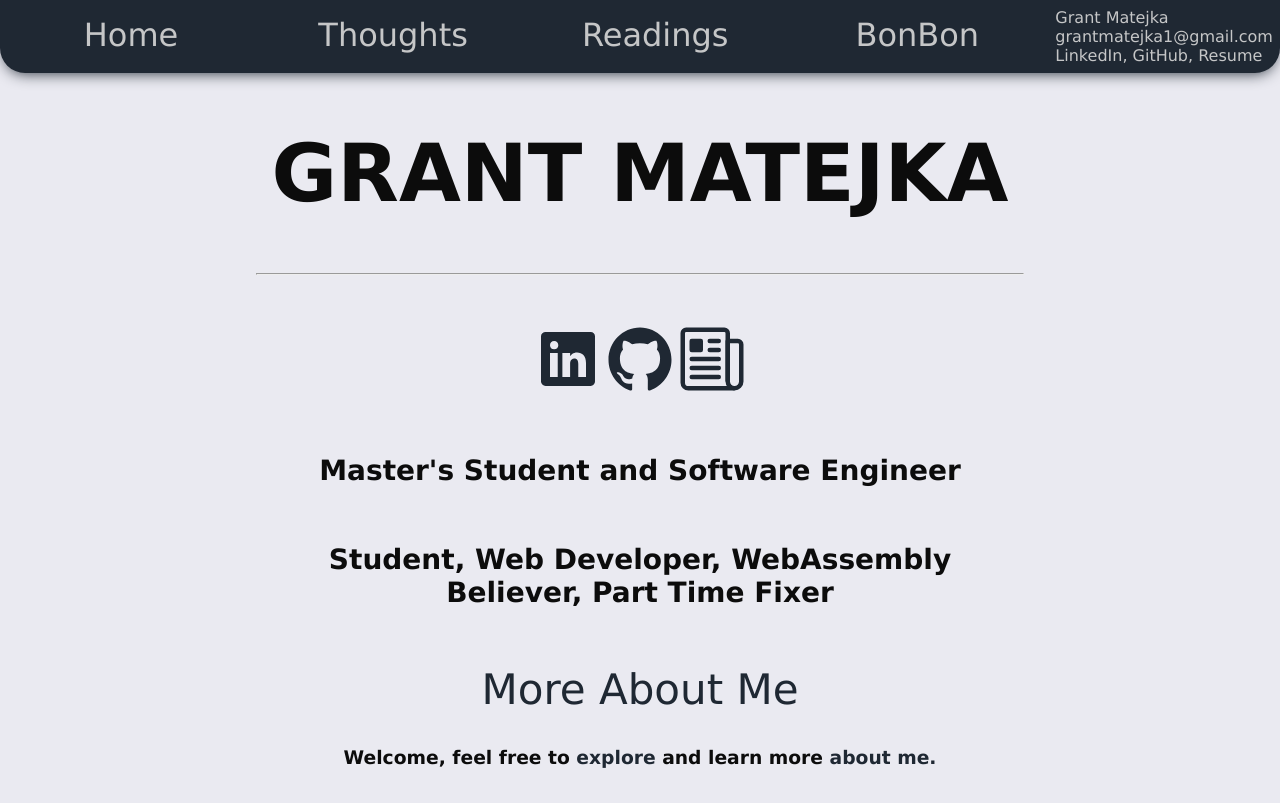
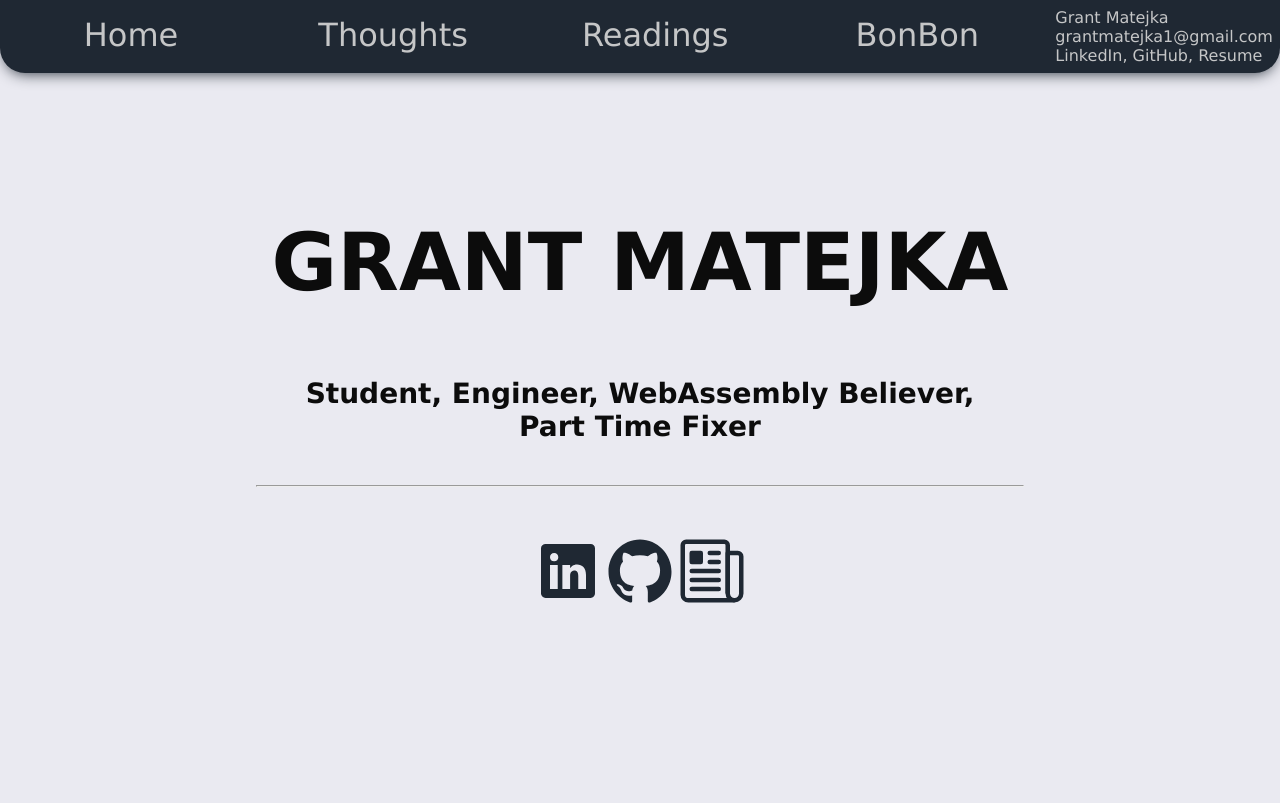
Before and after one commit to GrantMatejka/website, a Next.js app: page / in a window 1280 px wide. Built offline with nearby package versions, Linux system fonts and the light colour scheme.

Commit message:
Cleanup homepage

```diff
--- a/pages/index.tsx
+++ b/pages/index.tsx
@@ -2,12 +2,8 @@ import type { NextPage } from 'next';
 import Head from 'next/head';
 import Link from 'next/link';
 import styles from '../styles/Index.module.css';
-import {
-   IoLogoLinkedin,
-   IoLogoGithub,
-} from 'react-icons/io';
+import { IoLogoLinkedin, IoLogoGithub } from 'react-icons/io';
 import { IoNewspaperOutline } from 'react-icons/io5';
-
 
 const Home: NextPage = () => {
    return (
@@ -26,7 +22,11 @@ const Home: NextPage = () => {
             />
          </Head>
          <div className={styles.mainContent}>
+            <div>
                <h1 className={styles.title}>Grant Matejka</h1>
+               <h3 className={styles.text}>
+                  {'Student, Engineer, WebAssembly Believer, Part Time Fixer'}
+               </h3>
                <hr />
                <div className={styles.iconRow}>
                   <Link href="https://www.linkedin.com/in/grantmatejka/">
@@ -57,29 +57,7 @@ const Home: NextPage = () => {
                      </a>
                   </Link>
                </div>
-
-            <h3 className={styles.text}>
-               {"Master's Student and Software Engineer"}
-            </h3>
-            <h3 className={styles.text}>
-               {'Student, Web Developer, WebAssembly Believer, Part Time Fixer'}
-            </h3>
-
-            <div className={styles.text}>
-               <Link href="/thought/about_me">
-                  <a className={styles.link}>More About Me</a>
-               </Link>
             </div>
-            <h3>
-               Welcome, feel free to{' '}
-               <Link href="/blog">
-                  <a className={styles.linkSmall}>explore</a>
-               </Link>{' '}
-               and learn more{' '}
-               <Link href="/thought/about_me">
-                  <a className={styles.linkSmall}>about me.</a>
-               </Link>
-            </h3>
          </div>
       </div>
    );
--- a/styles/Index.module.css
+++ b/styles/Index.module.css
@@ -1,5 +1,11 @@
 .mainContent {
+  display: flex;
+  flex-direction: column;
+  justify-content: center;
+  align-content: center;
+
   text-align: center;
+  height: 80vh;
 }
 
 .title {
```
Lines whose indentation alone changed are shown as unchanged.
